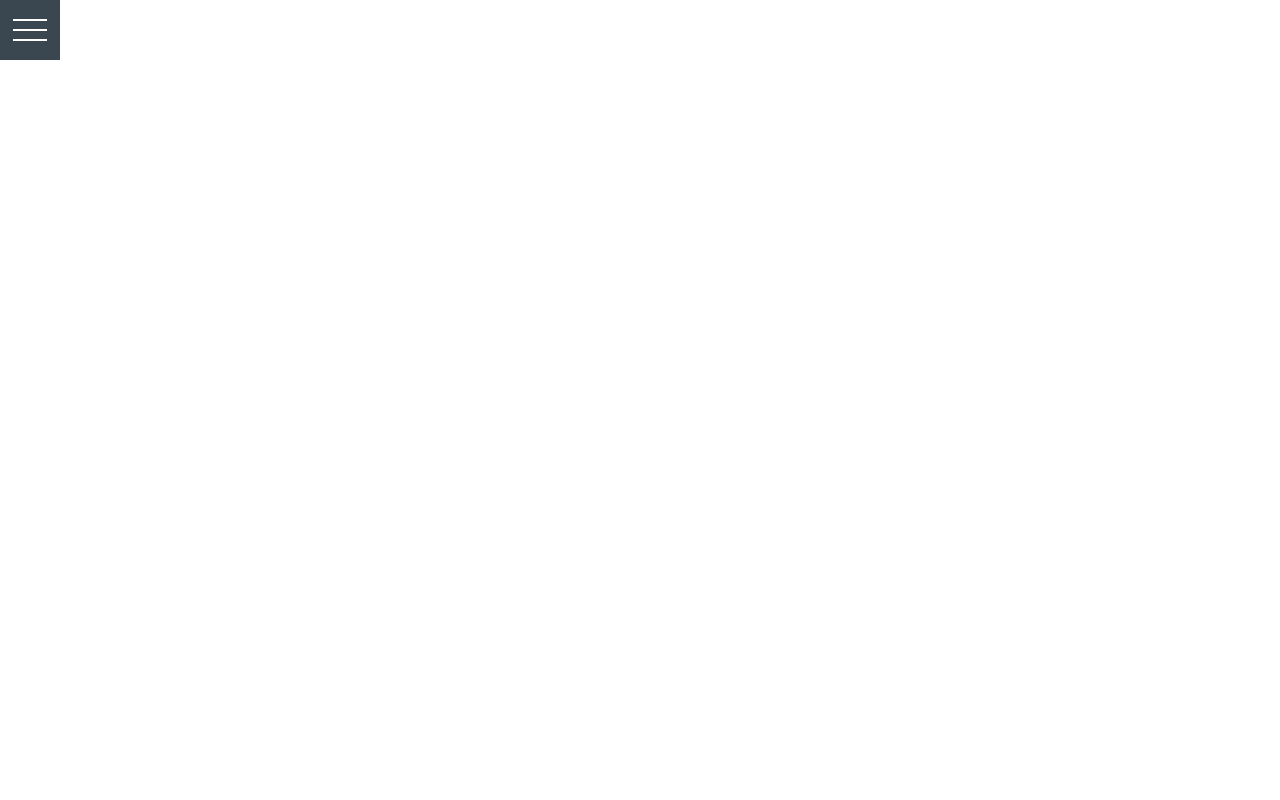
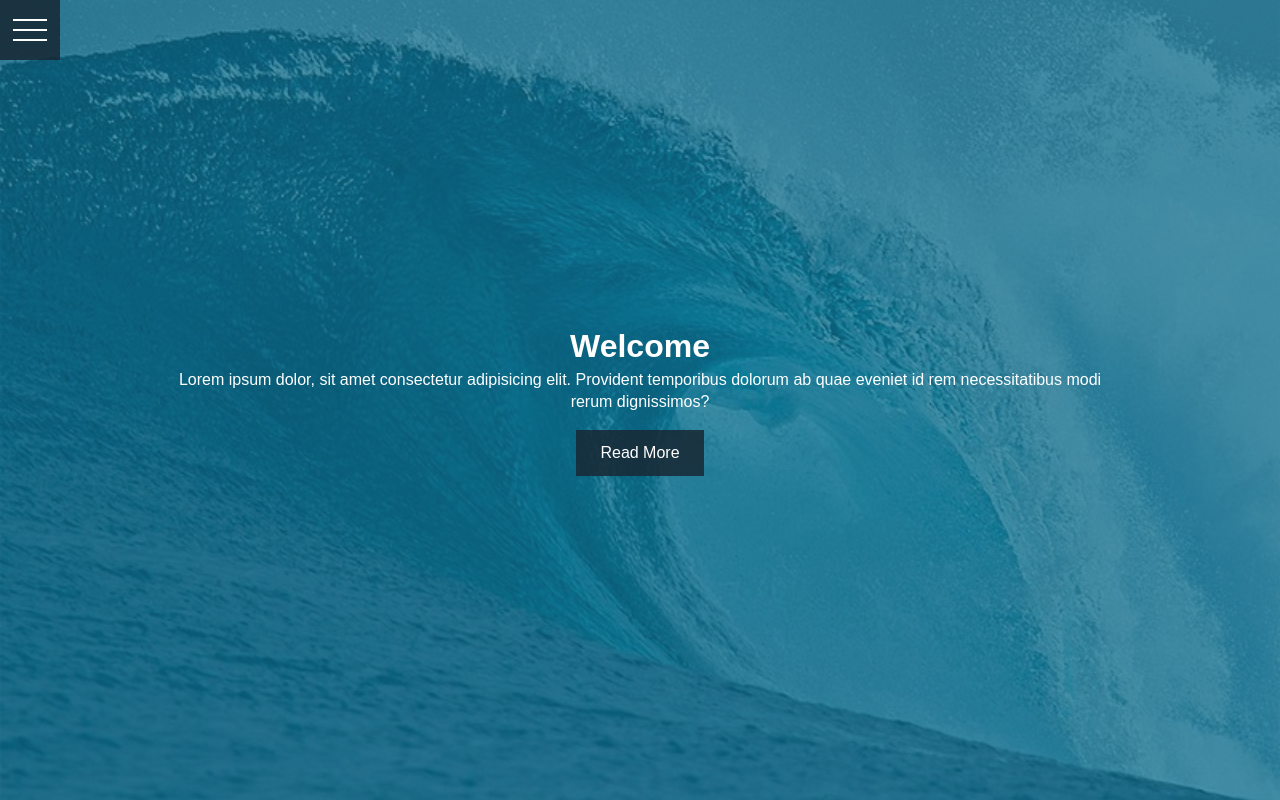
Before and after one commit to moalidv/hamburger-menu, a website: page index.html in a window 1280 px wide. Drawn offline with nearby package versions, Linux system fonts and the light colour scheme; files that its build step writes are made by us from their sources.

Commit message:
finish website

```diff
--- a/index.html
+++ b/index.html
@@ -25,7 +25,7 @@
       </div>
     </div>
 
-    <!-- <div class="showcase">
+    <div class="showcase">
       <div class="container">
         <h1>Welcome</h1>
         <p>
@@ -35,6 +35,6 @@
         </p>
         <a href="#" class="btn">Read More</a>
       </div>
-    </div> -->
+    </div>
   </body>
 </html>
--- a/sass/_layouts.scss
+++ b/sass/_layouts.scss
@@ -13,13 +13,13 @@
     width: 50px;
     height: 50px;
     opacity: 0;
-    z-index: 3;
+    z-index: 5;
     cursor: pointer;
   }
 
   .hamburger {
+    position: absolute;
     z-index: 2;
-    position: absolute;
     top: 0;
     left: 0;
     width: 60px;
@@ -82,6 +82,7 @@
 
     & > div {
       position: absolute;
+      // z-index: 3;
       width: 200vw;
       height: 200vh;
       border-radius: 50%;
@@ -114,3 +115,42 @@
     }
   }
 }
+
+.showcase {
+  position: relative;
+
+  height: 100vh;
+  @include center;
+  background-color: $primary-color;
+
+  &::before {
+    content: "";
+    background: url(/img/wave.jpg) no-repeat center center/cover;
+    position: absolute;
+    top: 0;
+    left: 0;
+    width: 100%;
+    height: 100%;
+    z-index: -1;
+  }
+
+  .container {
+    max-width: 960px;
+    color: #fff;
+    // position: absolute;
+
+    .btn {
+      display: inline-block;
+      margin-top: 1rem;
+      text-decoration: none;
+      color: #fff;
+      background-color: $overlay-color;
+      padding: 0.75rem 1.5rem;
+
+      &:hover {
+        opacity: 0.7;
+        cursor: pointer;
+      }
+    }
+  }
+}
```
